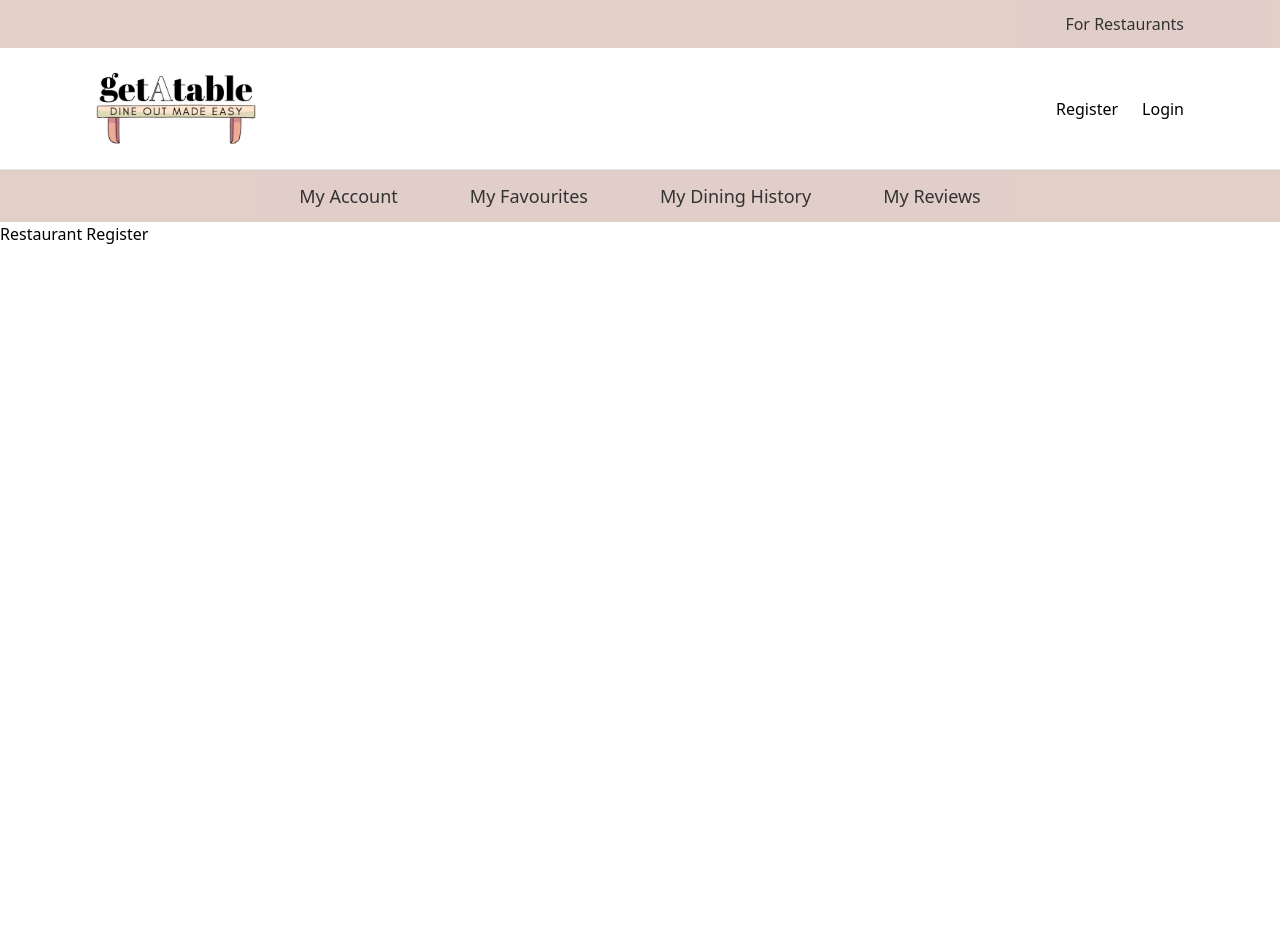
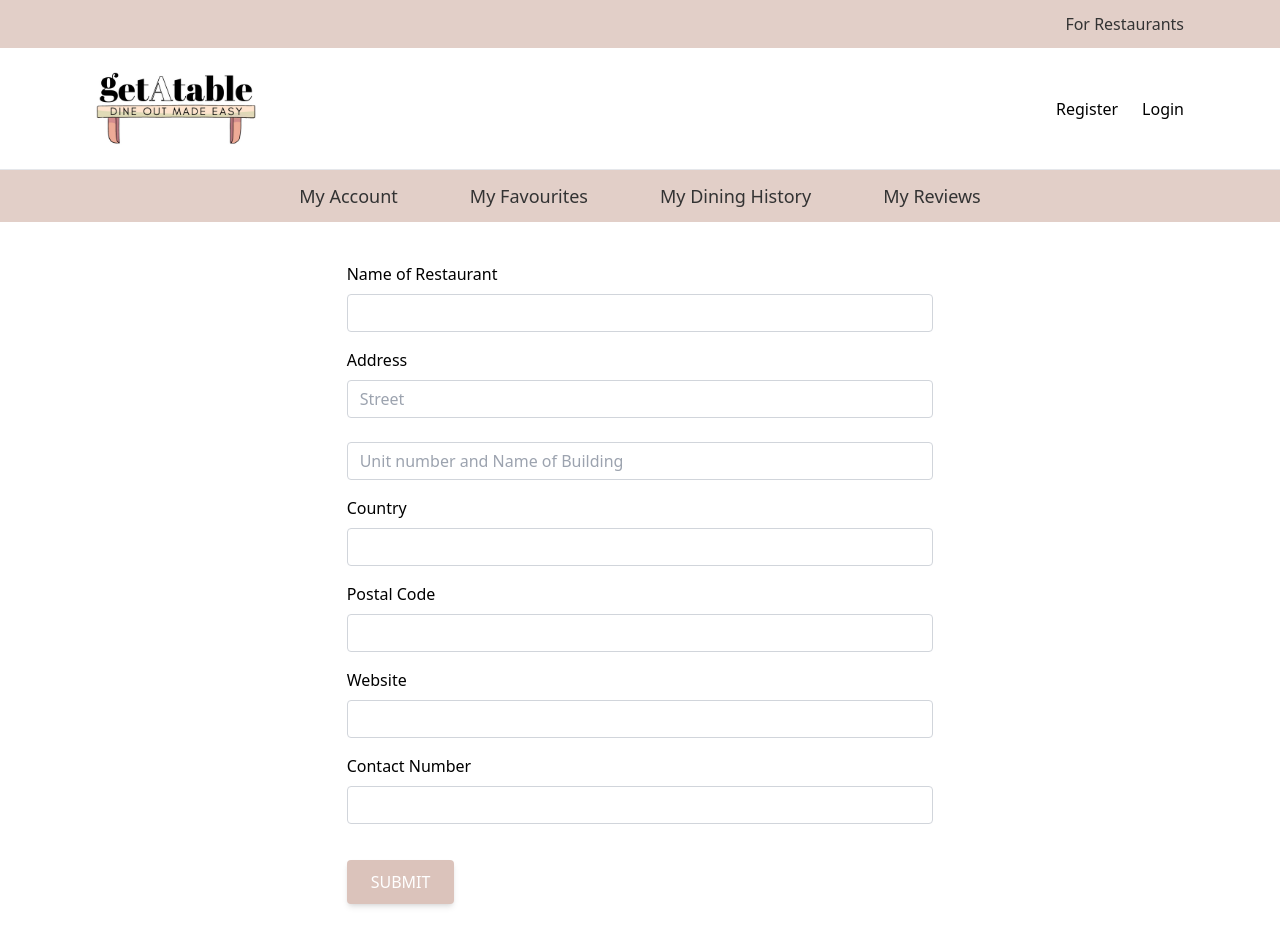
Before and after one commit to girafffz/getAtable, a React (Create React App) app: page /restaurants/register in a window 1280 px wide. Shown: the top 946 px of the page. Before the commit the page ends 800 px from the top, so only its background shows below. Built offline with nearby package versions, Linux system fonts and the light colour scheme; what tw-elements would draw is missing.

Commit message:
basic form functionality and styles completed

```diff
--- a/src/pages/register/RestaurantRegister.jsx
+++ b/src/pages/register/RestaurantRegister.jsx
@@ -1,7 +1,136 @@
 import React from "react";
+import { useForm } from "react-hook-form";
 
-const RestaurantRegister = () => {
-  return <div>Restaurant Register</div>;
+const RestaurantRegister = (props) => {
+  // adding react-hook-forms functionality
+  const {
+    register,
+    handleSubmit,
+    setValue,
+    formState: { errors },
+  } = useForm();
+
+  const onSubmit = (data) => {
+    console.log(data);
+  };
+
+  const onError = (errors) => console.log(errors);
+  return (
+    <div className="flex container mx-auto mt-10 px-24 md:px-60 md:w-5/6">
+      <form onSubmit={handleSubmit(onSubmit, onError)}>
+        {/* ---- NAME OF RESTAURANT ---- */}
+        <div className="form-group">
+          <label htmlFor="restaurantName" className="form-label">
+            Name of Restaurant
+          </label>
+          <input
+            type="text"
+            name=""
+            id="restaurantName"
+            className="form-control w-full mt-2 mb-4 px-3 py-1.5 text-base font-normal border border-solid border-gray-300 rounded focus:ring-darkBrown"
+            {...register("name", {
+              required: {
+                value: true,
+                message: "Please enter name of the restaurant",
+              },
+            })}
+          />
+          {errors.name && (
+            <p className=" text-red-600 mb-4">{errors.name.message}</p>
+          )}
+        </div>
+        {/* ---- ADDRESS ---- */}
+        <div className="form-group">
+          <label htmlFor="address" className="form-label">
+            Address
+          </label>
+          <input
+            type="text"
+            name=""
+            id="address"
+            placeholder="Street"
+            className="form-control w-full mt-2 mb-4 px-3 py-1.5 text-base font-normal border border-solid border-gray-300 rounded focus:ring-darkBrown"
+            {...register("address_line_1", {
+              required: {
+                value: true,
+                message: "Please enter address",
+              },
+            })}
+          />
+          {errors.address_line_1 && (
+            <p className=" text-red-600 mb-4">
+              {errors.address_line_1.message}
+            </p>
+          )}
+          <input
+            type="text"
+            name=""
+            id="address"
+            placeholder="Unit number and Name of Building"
+            className="form-control w-full mt-2 mb-4 px-3 py-1.5 text-base font-normal border border-solid border-gray-300 rounded focus:ring-darkBrown"
+            {...register("address_line_2")}
+          />
+          <label htmlFor="country" className="form-label">
+            Country
+          </label>
+          <input
+            type="text"
+            name=""
+            id="country"
+            className="form-control w-full mt-2 mb-4 px-3 py-1.5 text-base font-normal border border-solid border-gray-300 rounded focus:ring-darkBrown"
+            {...register("country")}
+          />
+          <label htmlFor="postal_code" className="form-label">
+            Postal Code
+          </label>
+          <input
+            type="text"
+            name=""
+            id="postal_code"
+            className="form-control w-full mt-2 mb-4 px-3 py-1.5 text-base font-normal border border-solid border-gray-300 rounded focus:ring-darkBrown"
+            {...register("postal_code", {
+              required: {
+                value: true,
+                message: "Please enter 6-digit postal code",
+              },
+            })}
+          />
+          {errors.postal_code && (
+            <p className=" text-red-600 mb-4">{errors.postal_code.message}</p>
+          )}
+        </div>
+        {/* ---- CONTACT INFORMATION ---- */}
+        <div className="form-group">
+          <label htmlFor="website" className="form-label">
+            Website
+          </label>
+          <input
+            type="text"
+            name=""
+            id="website"
+            className="form-control w-full mt-2 mb-4 px-3 py-1.5 text-base font-normal border border-solid border-gray-300 rounded focus:ring-darkBrown"
+            {...register("website")}
+          />
+          <label htmlFor="tel" className="form-label">
+            Contact Number
+          </label>
+          <input
+            type="text"
+            name=""
+            id="tel"
+            className="form-control w-full mt-2 mb-4 px-3 py-1.5 text-base font-normal border border-solid border-gray-300 rounded focus:ring-darkBrown"
+            {...register("tel")}
+          />
+        </div>
+        <button
+          type="submit"
+          className="mt-5 mb-16 px-6 py-2.5 bg-lightBrown text-white font-medium text-md uppercase rounded shadow-md hover:bg-darkBrown transition duration-150"
+        >
+          Submit
+        </button>
+      </form>
+    </div>
+  );
 };
 
 export default RestaurantRegister;
```
